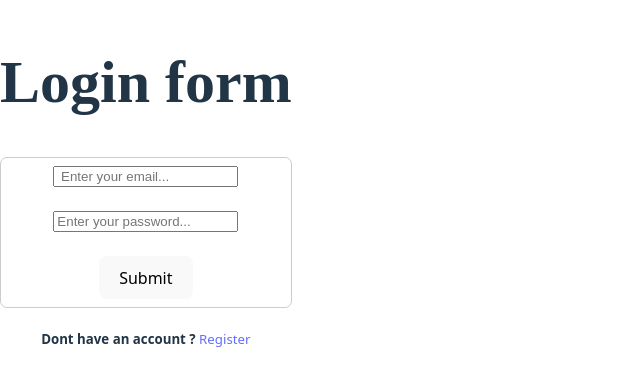
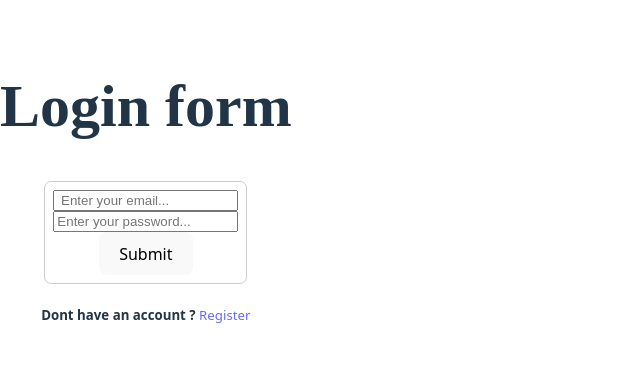
Before and after one commit to Ajay-kandula/QUIZ-App, a React (Vite) app: page /login in a window 1280 px wide. Shown: the part 210-596 px from the top of the page, without its empty margins (0-640 px from the left). Built offline with nearby package versions, Linux system fonts and the light colour scheme.

Commit message:
"update"

```diff
--- a/src/Pages/Login.jsx
+++ b/src/Pages/Login.jsx
@@ -28,11 +28,13 @@ const Login =()=>{
     return(
         <>
             <h1 style={{ textAlign:"center",font:"initial",fontWeight:'bold',fontSize:"60px"}}>Login form</h1>
-            <form onSubmit={handleSubmit} style={{alignItems:'center',textAlign:"center",display:"flex", flexDirection:'column',textAlign:"center", border:"1px solid #ccc", borderRadius:"7px", padding:"8px"}}>
-                <input type="email" value={user.email} name="email" placeholder=" Enter your email..." onChange={handlechange} required/><br/>
-                <input type="password" value={user.password} name="password" placeholder="Enter your password..." onChange={handlechange} required/><br/>
-                <button type="submit" >Submit</button>
-            </form>
+            <div style={{display:'flex', justifyContent:'center'}}>
+                <form onSubmit={handleSubmit} style={{alignItems:'center',textAlign:"center",display:"flex", flexDirection:'column', border:"1px solid #ccc", borderRadius:"7px", padding:"8px"}}>
+                    <input type="email" value={user.email} name="email" placeholder=" Enter your email..." onChange={handlechange} required/>
+                    <input type="password" value={user.password} name="password" placeholder="Enter your password..." onChange={handlechange} required/>
+                    <button type="submit" >Submit</button>
+                </form>
+            </div>
 
             <h5 style={{textAlign:'center'}}>Dont have an account ? <Link to='/Register' > Register</Link></h5>
 
```
